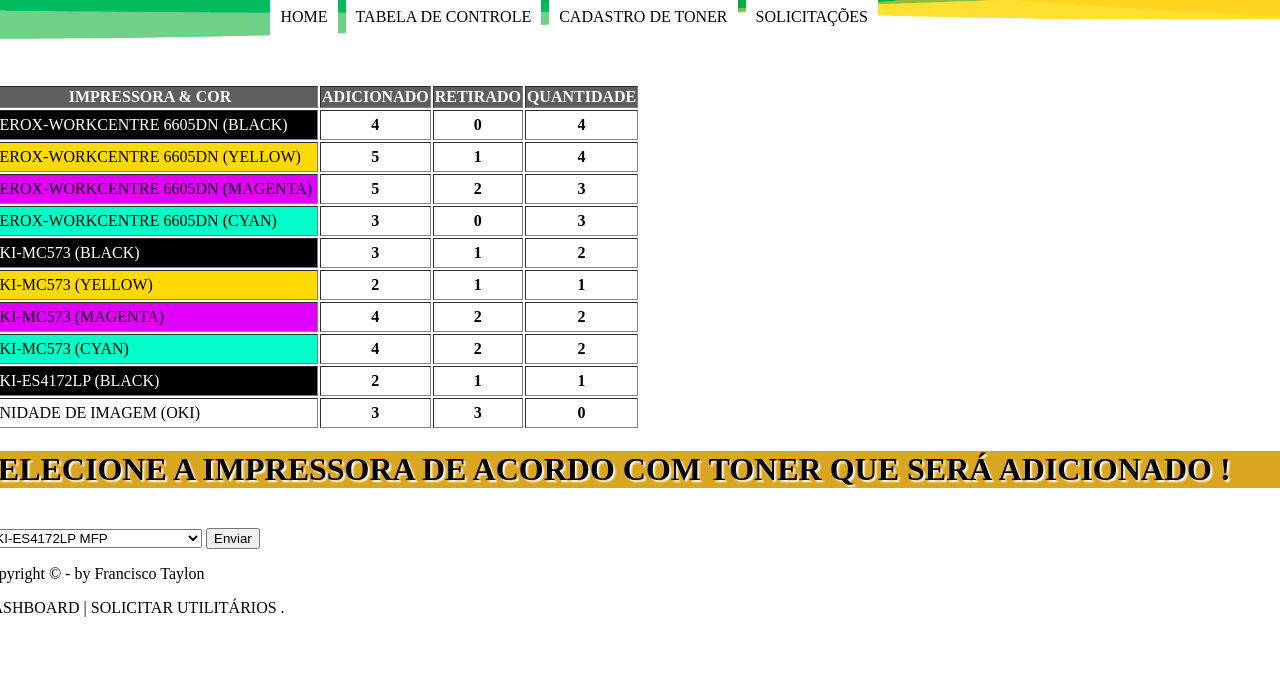
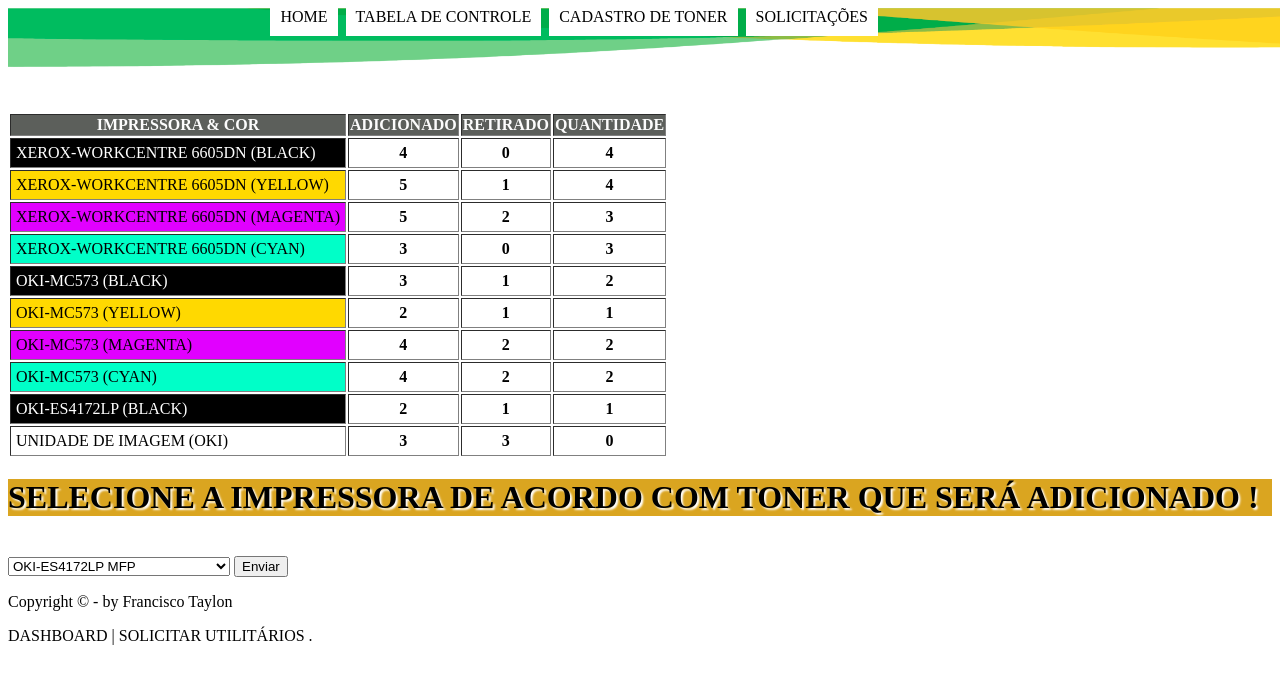
Before and after one commit to Taylon-00/Taylon-00.github.io, a PHP site: page / in a window 1280 px wide; the page is wider, and only the part inside the window is pictured. Shown: the top 684 px of that part. Run offline with PHP 8.4, Linux system fonts and the light colour scheme.

Commit message:
Update style.css

```diff
--- a/css/style.css
+++ b/css/style.css
@@ -6,7 +6,6 @@ h1 {
  }
 body {
      background: #ffffff;
-     margin: -20px;
  }
 /* FORMATAÇÃO DO MENU */
 nav#menu {
```
